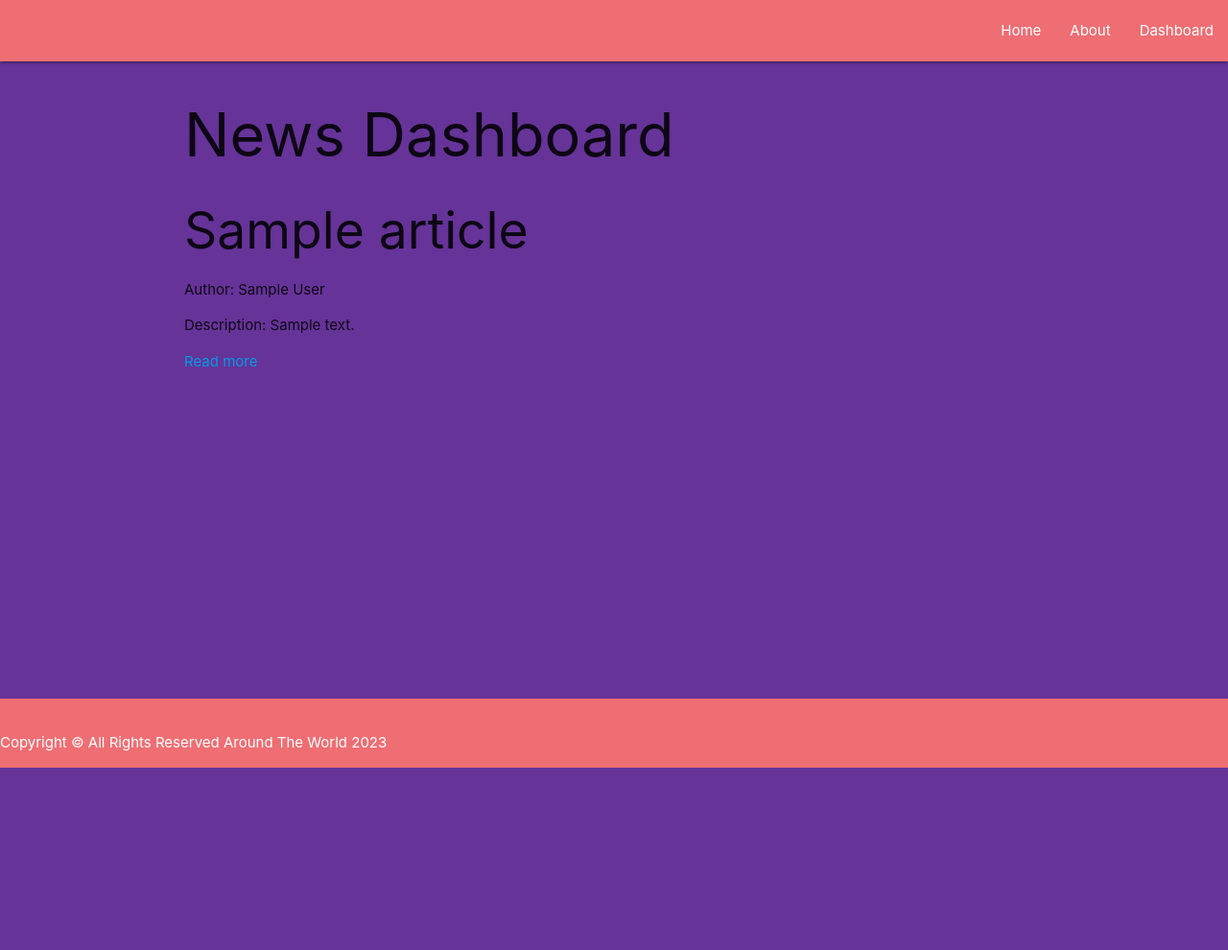
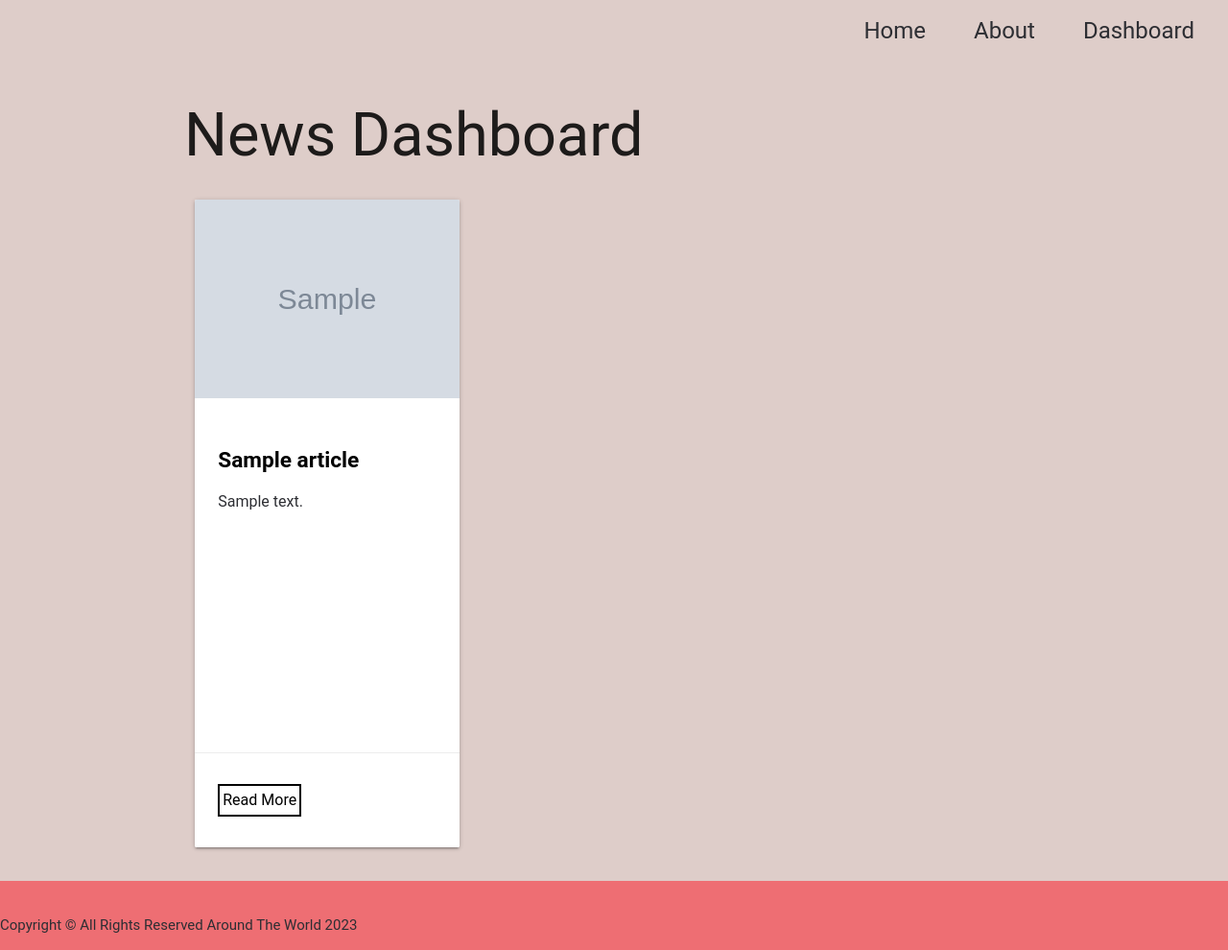
Before and after one commit to smedina0/around-the-world, a Django app: page /articles/ in a window 1280 px wide. Shown: the whole page at 96% size. Before the commit the page ends 800 px from the top, so only its background shows below. Run offline with Django 4.2, Linux system fonts and the light colour scheme; tables that the repository leaves empty hold one stand-in row (values such as "Sample post"); grey boxes marked "Sample" are stand-in pictures; a database or web service that is not in the repository returns one stand-in record (values such as "Sample title"); data that the repository does not hold is empty.

Commit message:
WIP: Displays 9 articles on the news dashboard and updates some CSS

```diff
--- a/main_app/static/css/style.css
+++ b/main_app/static/css/style.css
@@ -1,9 +1,80 @@
+:root {
+  --color-primary: #347fc4;
+  --color-secondary: #f038ff;
+  --color-tertiary: #64e9ee;
+  --color-text: #2d2e33;
+  --color-background: #decdc9;
+}
+
 body {
   display: flex;
   flex-direction: column;
   min-height: 100vh;
-  background-color: #663399;
+  background-color: var(--color-background);
+  font-family: 'Roboto', sans-serif;
+}
+
+p {
+  color: var(--color-text);
 }
 main {
   flex-grow: 1;
 }
+
+h1 {
+}
+
+h2 {
+}
+
+h3 {
+  font-size: 17pt;
+  font-weight: bold;
+}
+/* Card */
+.card {
+  min-height: 675px;
+  display: flex;
+  flex-direction: column;
+}
+
+.card .card-content {
+  flex-grow: 1;
+  height: 100%;
+  overflow: hidden;
+  text-overflow: ellipsis;
+}
+
+.card p {
+  font-size: 12pt;
+}
+
+.card-action {
+  position: absolute;
+  bottom: 0;
+  left: 0;
+}
+
+.card-action p {
+  color: black;
+  border: 2px solid black;
+  padding: 3px;
+  display: inline-block;
+}
+
+.nav-wrapper {
+  background-color: var(--color-background);
+}
+
+nav {
+  box-shadow: none;
+}
+
+nav ul li a {
+  color: var(--color-text);
+}
+
+ul.right li a {
+  margin-right: 20px;
+  font-size: 24px;
+}
--- a/main_app/templates/articles/article_index.html
+++ b/main_app/templates/articles/article_index.html
@@ -1,12 +1,31 @@
-{% extends 'base.html' %} {% block content %}
+{% extends 'base.html' %}
+{% block content %}
 {% block title %}<title>Dashboard | Around The World</title>{% endblock %}
 <h1>News Dashboard</h1>
+<div class="row">
 {% for article in articles %}
-    <div class="article">
-        <h2>{{ article.title }}</h2>
-        <p>Author: {{ article.author }}</p>
-        <p>Description: {{ article.description }}</p>
-        <a href="{{ article.url }}">Read more</a>
+    <div class="col s12 m6 l4">
+        <a href="{{ article.url }}" class="card-link">
+            <div class="card">
+                <div class="card-image">
+                    {% if article.url_to_image %}
+                    <img src="{{ article.url_to_image }}" alt="{{ article.title }}">
+                    {% endif %}
+                </div>
+                <div class="card-content black-text">
+                    {% if article.url_to_image %}
+                    <h3>{{ article.title }}</h3>
+                    {% endif %}
+                    <p>{{ article.description }}</p>
+                </div>
+                <div class="card-action">
+                    <p>Read More</p>
+                </div>
+            </div>
+
+        </a>
+
     </div>
 {% endfor %}
+</div>
 {% endblock %}
--- a/main_app/templates/base.html
+++ b/main_app/templates/base.html
@@ -9,6 +9,8 @@
       rel="stylesheet"
       href="https://cdnjs.cloudflare.com/ajax/libs/materialize/1.0.0/css/materialize.min.css"
     />
+    <link href="https://fonts.googleapis.com/icon?family=Material+Icons" rel="stylesheet">
+
     <link rel="stylesheet" href="{% static 'css/style.css' %}" />
     {% block title %}
     <title>Around The World</title>
--- a/main_app/views.py
+++ b/main_app/views.py
@@ -26,10 +26,10 @@ class ArticleListView(ListView):
         # Fetch data from the News API
         url = 'https://newsapi.org/v2/everything'
         params = {
-            'q': 'Technology',
+            'q': 'en',
             'sortBy': 'popularity',
             'apiKey': settings.NEWS_API_KEY,
-            'pageSize': 10,
+            'pageSize': 9,
         }
         response = requests.get(url, params=params)
 
@@ -37,13 +37,12 @@ class ArticleListView(ListView):
         articles = []
         if response.status_code == 200:
             data = response.json()
-            # print(data)
             for item in data['articles']:
                 article = Article(
                     title=item['title'],
-                    author=item['author'],
+                    author=item.get('author', ''),
                     description=item['description'],
-                    content=item['content'],
+                    content=item.get('content', ''),
                     url=item['url'],
                     url_to_image=item['urlToImage'],
                     published_at=item['publishedAt'],
```
Also changed, not shown: main_app/templates/articles/article_detail.html (added, +12 -0 lines).
